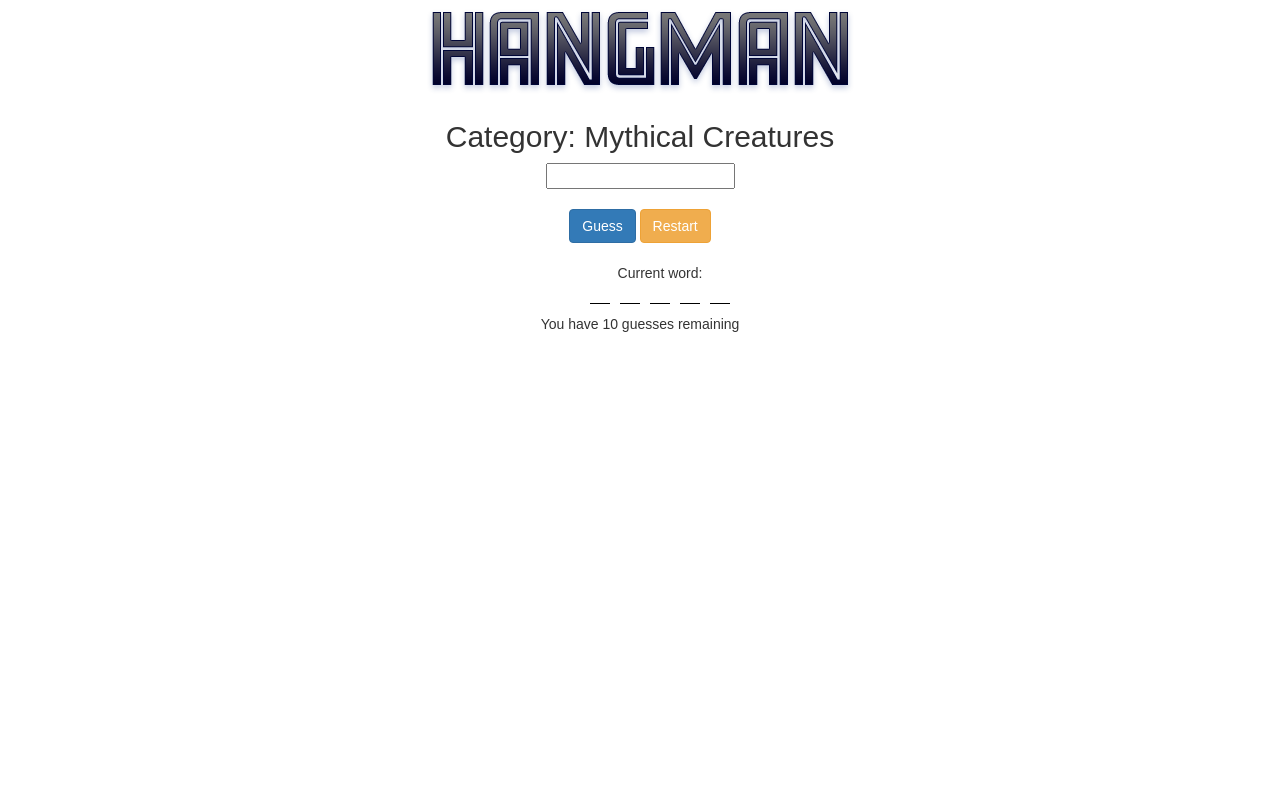
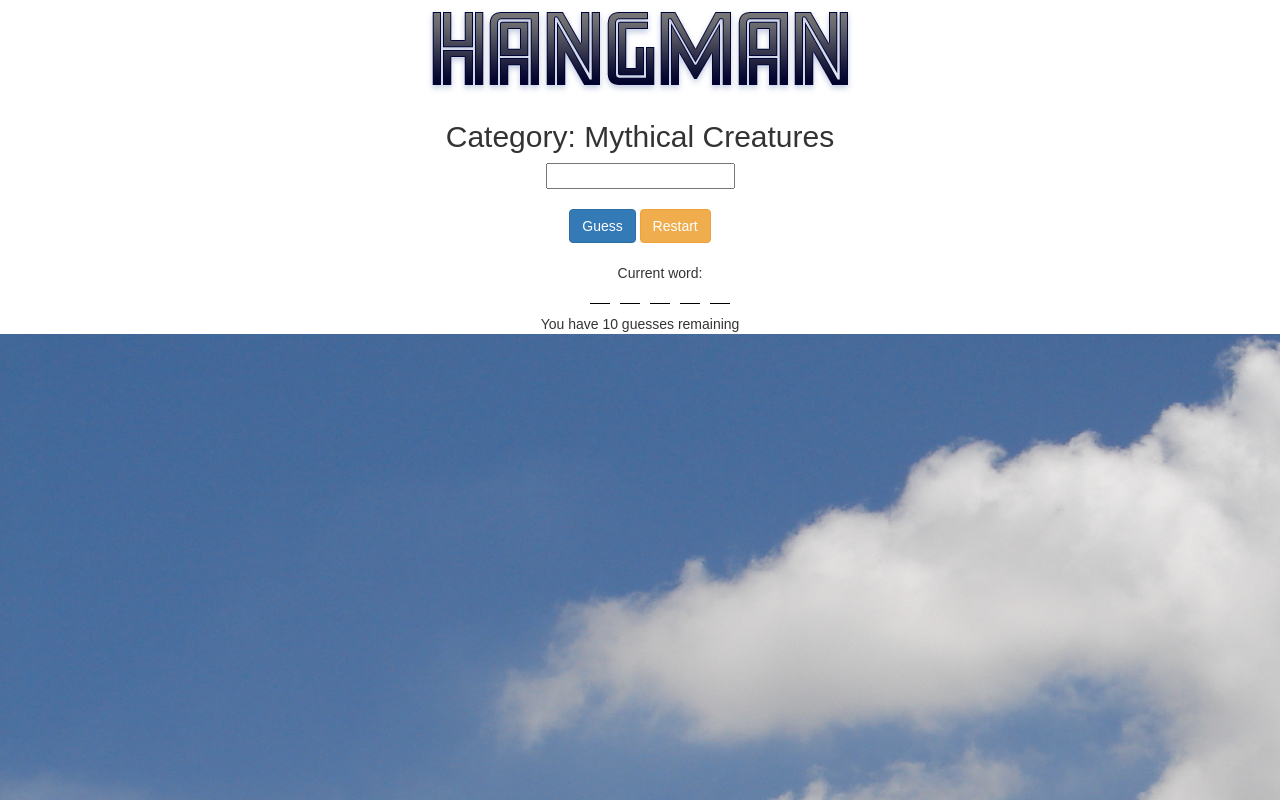
Before and after one commit to DavidGuben/Week-3-game, a PHP site: page / in a window 1280 px wide. Run offline with PHP 8.4, Linux system fonts and the light colour scheme.

Commit message:
fixing syntax and cleaning up code

```diff
--- a/assets/css/style.css
+++ b/assets/css/style.css
@@ -1,6 +1,7 @@
 body {
     font-family: sans-serif;
     text-align:center;
+    background-image: url("assets/images/sky.jpg");
 }
  .letter {
     display: inline-block;
```
Also changed, not shown: assets/images/sky.jpg (added).
